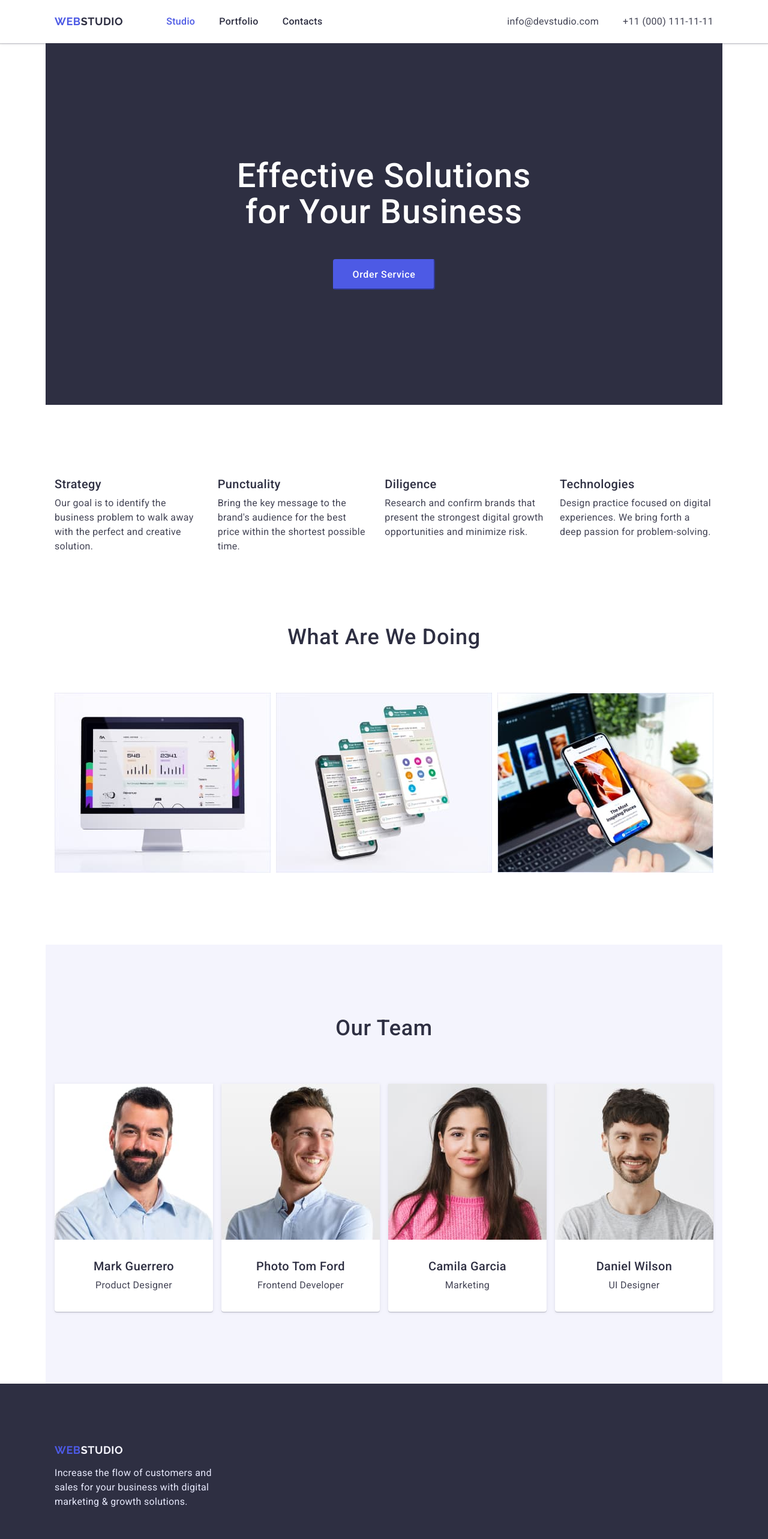
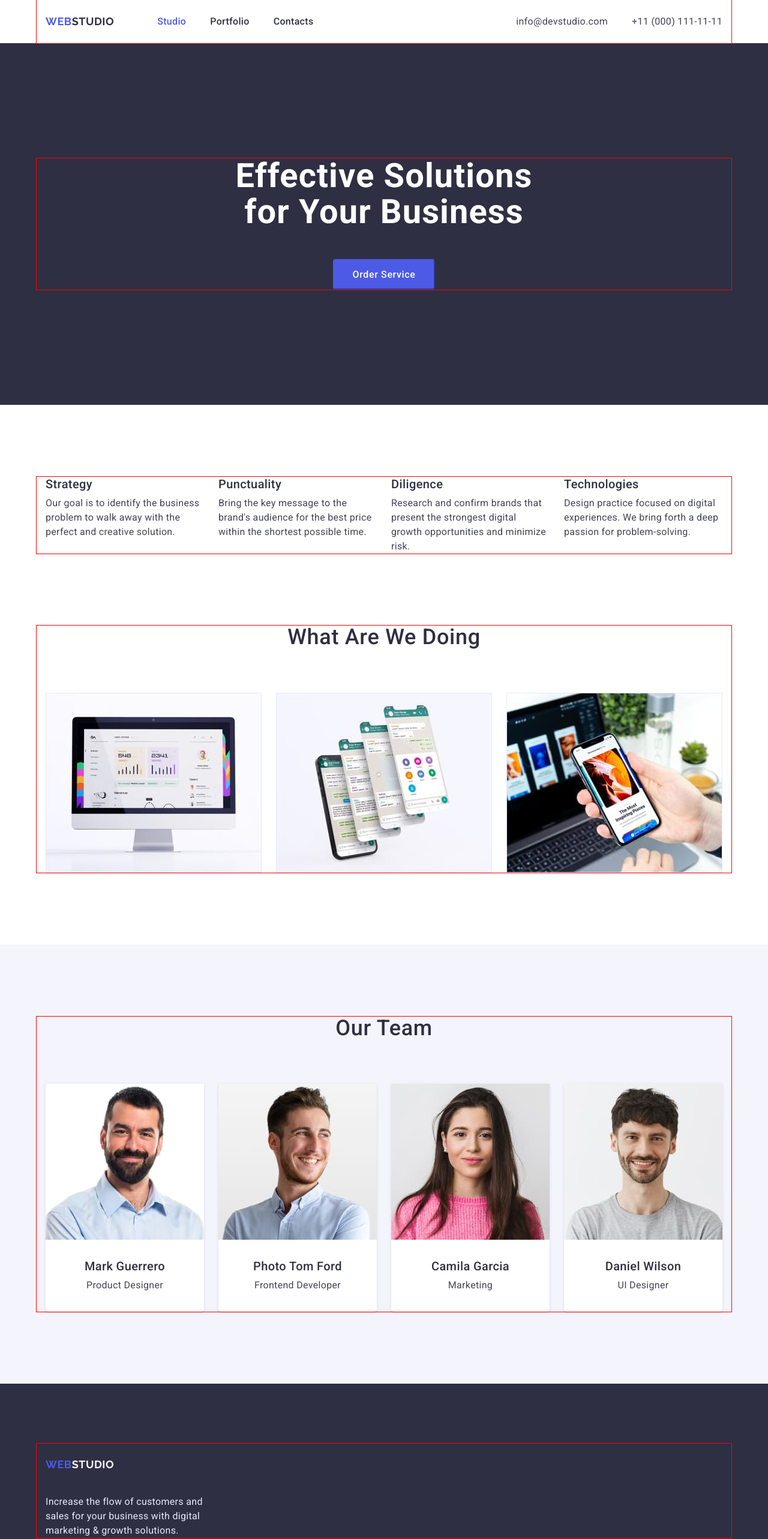
Before and after one commit to TarasMysiura/goit-markup-hw-03, a plain HTML site: page index.html in a window 1280 px wide. Shown: the top 2566 px of the page at 60% size. Drawn offline with nearby package versions, Linux system fonts and the light colour scheme.

Commit message:
Change 3

```diff
--- a/css/style.css
+++ b/css/style.css
@@ -2,6 +2,7 @@
   --font-family-logo: "Raleway", sans-serif;
   --font-weight-roboto-500: 500;
   --font-weight-roboto-700: 700;
+  --font-weight-raleway-800: 800;
   --color-style-logo: #4d5ae5;
   --color-title: #2e2f42;
   --color-text: #434455;
@@ -29,6 +30,8 @@ ol {
 
 img {
   display: block;
+  max-width: 100%;
+  height: auto;
 }
 
 .visually-hidden {
@@ -59,10 +62,10 @@ body {
 }
 
 .container {
-  width: 1128px;
+  width: 1158px;
   padding-left: 15px;
   padding-right: 15px;
-  /* outline: 1px solid red; */
+  outline: 1px solid red;
   margin: 0 auto;
 }
 
@@ -72,11 +75,10 @@ body {
   box-shadow: 0px 2px 1px rgba(46, 47, 66, 0.08),
     0px 1px 1px rgba(46, 47, 66, 0.16), 0px 1px 6px rgba(46, 47, 66, 0.08);
 }
+
 .header .container {
   display: flex;
   align-items: center;
-  padding-top: 24px;
-  padding-bottom: 24px;
 }
 .navigation {
   margin-right: auto;
@@ -85,7 +87,7 @@ body {
 .header .logo,
 .footer .logo {
   font-family: var(--font-family-logo);
-  font-weight: 800;
+  font-weight: var(--font-weight-raleway-800);
   font-size: 18px;
   line-height: 1.33;
   display: flex;
@@ -93,7 +95,9 @@ body {
   letter-spacing: 0.03em;
   text-transform: uppercase;
   color: var(--color-title);
-  padding-right: 72px;
+  margin-right: 72px;
+  padding-top: 24px;
+  padding-bottom: 24px;
 }
 
 .logo-span {
@@ -103,6 +107,8 @@ body {
 .navigation .list {
   display: flex;
   gap: 40px;
+  padding-top: 24px;
+  padding-bottom: 24px;
 }
 
 .navigation .link {
@@ -116,6 +122,8 @@ body {
 .contacts {
   display: flex;
   gap: 40px;
+  padding-top: 24px;
+  padding-bottom: 24px;
 }
 
 .contacts .email,
@@ -141,23 +149,31 @@ body {
 
 /*------------MAIN PAGE------------------*/
 /*------------HERO------------------*/
-.hero .container {
+.hero {
   background-color: var(--color-title);
   padding-top: 192px;
   padding-bottom: 192px;
+}
+
+.hero .container {
+  justify-items: center;
+  align-items: center;
+  align-content: center;
+  align-self: center;
   text-align: center;
 }
 
 .hero .title {
-  font-weight: var(--font-weight-roboto-500);
+  /* width: 496px ; */
+  font-weight: var(--font-weight-roboto-700);
   font-size: 56px;
   line-height: 1.07;
   text-align: center;
   letter-spacing: 0.02em;
   color: var(--color-white);
-  width: 492px;
-  margin-left: auto;
-  margin-right: auto;
+
+  /* margin-left: auto;
+  margin-right: auto; */
   margin-bottom: 48px;
 }
 
@@ -169,16 +185,16 @@ body {
   font-weight: var(--font-weight-roboto-500);
   font-size: 16px;
   line-height: 1.19;
-  display: flex;
+  text-align: center;
   align-items: center;
   letter-spacing: 0.04em;
   color: var(--color-white);
   cursor: pointer;
   width: 170px;
   height: 51px;
-  margin-left: auto;
-  margin-right: auto;
-  justify-content: center;
+  /* justify-self: center; */
+  /* margin-left: auto;
+  margin-right: auto; */
 }
 
 .hero .btn:active {
@@ -215,37 +231,50 @@ body {
   color: var(--color-text);
 }
 /*------------PREFERENCE------------------*/
-.preference .container {
+.preference {
   padding-top: 120px;
   padding-bottom: 120px;
 }
 .preference .title {
   margin-bottom: 8px;
+  width: 264px;
 }
 .preference .list {
   display: flex;
-  gap: 24px;
+  /* gap: 24px; */
 }
+.preference .item {
+  margin-left: 24px;
+}
+.preference .item:first-child {
+  margin-left: 0;
+}
+
 /*------------WHAT ARE WE GOING------------------*/
-.doing .container {
+.doing {
   padding-bottom: 120px;
 }
-/* <<<<<<< HEAD */
 
 .doing .list {
   display: flex;
-  gap: calc((100% - 360px * 3) / 2);
+  /* gap: calc((100% - 360px * 3) / 2); */
+}
+.doing .item {
+  margin-left: 24px;
+}
+.doing .item:first-child {
+  margin-left: 0;
 }
 
 /*------------OUR TEAM------------------*/
-.team .container {
+.team {
   background: var(--color-light);
   padding-top: 120px;
   padding-bottom: 120px;
 }
 .team .list {
   display: flex;
-  gap: calc((100% - 264px * 4) / 3);
+  /* gap: calc((100% - 264px * 4) / 3); */
 }
 .team .item {
   background: #ffffff;
@@ -255,8 +284,7 @@ body {
 }
 
 .name {
-  margin-top: 32px;
-  margin-bottom: 32px;
+  margin: 32px 16px;
 }
 .team .name .title {
   text-align: center;
@@ -266,12 +294,18 @@ body {
 .team .text {
   text-align: center;
 }
+.team .item {
+  margin-left: 24px;
+}
+.team .item:first-child {
+  margin-left: 0;
+}
 
 .footer {
   background-color: var(--color-title);
 }
 
-.footer .container {
+.footer {
   padding-top: 100px;
   padding-bottom: 100px;
 }
@@ -288,14 +322,14 @@ body {
 }
 
 /*------------PORTFOLIO------------------*/
-.portfolio .container {
+.portfolio {
   padding-top: 96px;
   padding-bottom: 120px;
 }
 .portfolio .list-btn {
   display: flex;
   justify-content: center;
-  gap: 24px;
+  /* gap: 24px; */
   margin-bottom: 72px;
 }
 .portfolio .btn {
@@ -315,13 +349,19 @@ body {
   height: 48px;
   padding: 12px 24px;
 }
+.list-btn .item {
+  margin-left: 24px;
+}
+.list-btn .item:first-child {
+  margin-left: 0;
+}
+
 .btn:hover,
 .btn.tel:focus {
   background-color: var(--color-btn-active);
   color: var(--color-white);
   border-color: var(--color-btn-active);
 }
-
 .btn:active {
   background-color: var(--color-btn-active);
   color: var(--color-white);
@@ -332,18 +372,24 @@ body {
   box-sizing: border-box;
   display: flex;
   flex-wrap: wrap;
-  column-gap: calc((100% - 360px * 3 - 3 * 2 * 1.6px) / 2);
-
-  row-gap: 48px;
+  /* column-gap: calc((100% - 360px * 3 - 3 * 2 * 1.6px) / 2); */
+  /* row-gap: 48px; */
 }
 .list-card .item {
   background: #ffffff;
-  border: 0.5px solid #f4f4fd;
+  border-bottom: 0.5px solid #f4f4fd;
   box-shadow: 0px 1px 6px rgba(46, 47, 66, 0.08);
 }
 .portfolio .title {
   margin-bottom: 8px;
 }
-.portfolio .name {
-  padding-left: 16px;
+.list-card .item {
+  margin-left: 24px;
+  margin-bottom: 48px;
 }
+.list-card .item:nth-child(3n + 1) {
+  margin-left: 0;
+}
+.list-card .item:nth-child(n + 7) {
+  margin-bottom: 0;
+}
--- a/index.html
+++ b/index.html
@@ -41,12 +41,11 @@
     <main class="main">
         <section class="hero">
             <div class="container">
-                <h1 class="title">Effective Solutions for Your Business</h1>
+                <h1 class="title">Effective Solutions<br>for Your Business</h1>
                 <button class="btn" type="button">Order Service</button>
             </div>
         </section>
         <section class="preference">
-            <!-- <<<<<<< HEAD -->
             <div class="container">
                 <h2 class="visually-hidden">Preference</h2>
                 <ul class="list">
@@ -76,9 +75,7 @@
                     </li>
                 </ul>
             </div>
-
         </section>
-
         <section class="doing">
             <div class="container">
                 <h2 class="title">What are we doing</h2>
@@ -92,7 +89,6 @@
             </div>
         </section>
         <section class="team">
-            <!-- <<<<<<< HEAD -->
             <div class="container">
                 <h2 class="title">Our Team</h2>
                 <ul class="list">
```
Also changed, not shown: portfolio.html (+0 -1 lines).
